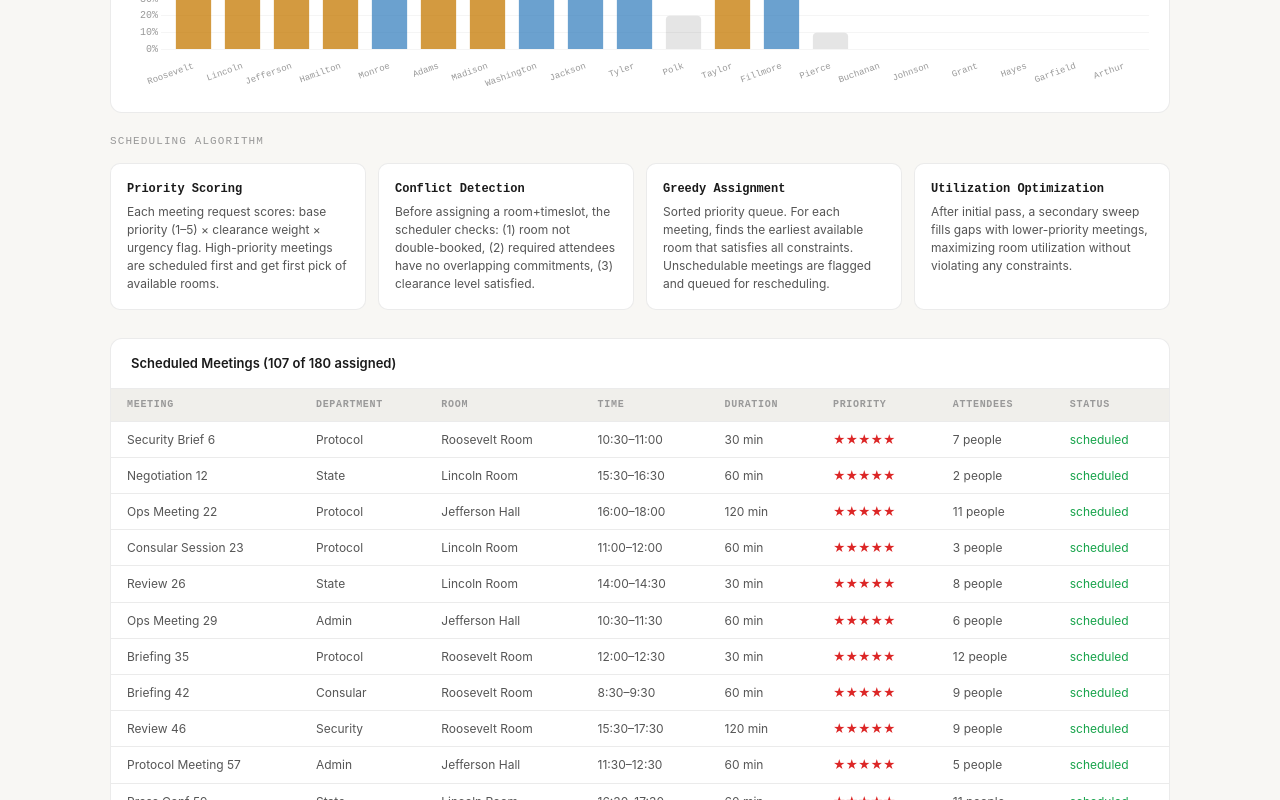
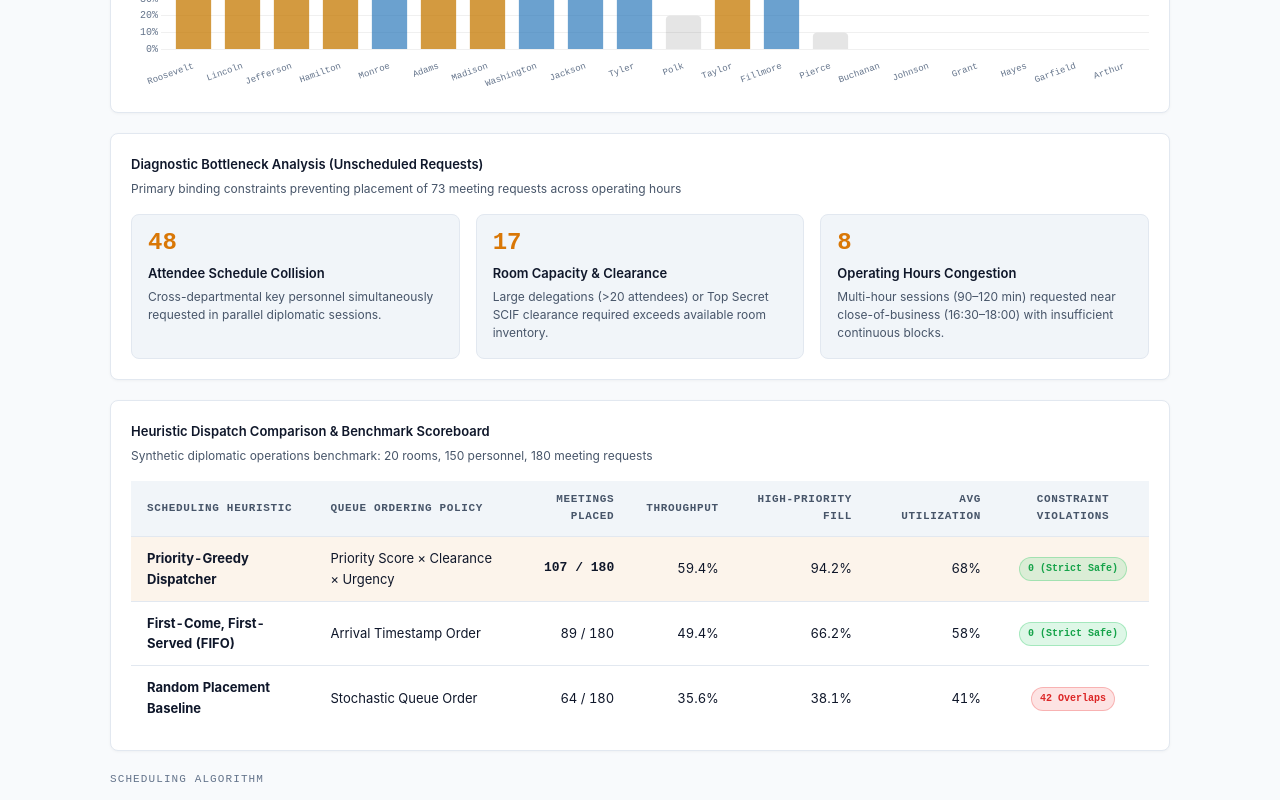
Before and after one commit to akbknight/scheduling-optimizer, a plain HTML site: page index.html in a window 1280 px wide. Shown: the part 1280-2080 px from the top of the page. Drawn offline with nearby package versions, Linux system fonts and the light colour scheme.

Commit message:
feat(ui): eliminate threejs background, add diagnostic bottleneck panel and heuristic scoreboard

```diff
--- a/index.html
+++ b/index.html
@@ -41,7 +41,6 @@
   }
   </script>
 
-  <script src="https://cdnjs.cloudflare.com/ajax/libs/three.js/r128/three.min.js"></script>
   <script src="https://cdn.jsdelivr.net/npm/chart.js@4.4.3/dist/chart.umd.min.js"></script>
   <style>
     :root[data-theme="dark"] {
@@ -150,10 +149,155 @@
     @media (max-width: 600px) {
       .header-left h1 { font-size: 18px; }
     }
-  </style>
+
+/* ──────────────────────────────────────────────────────────
+   DIRECTION B: EDITORIAL QUANTITATIVE STYLING & SCHEDULING BENCHMARK
+   ────────────────────────────────────────────────────────── */
+:root[data-theme="light"] {
+  --bg: #f8fafc;
+  --bg-card: #ffffff;
+  --bg-surface: #f1f5f9;
+  --border: #e2e8f0;
+  --text: #0f172a;
+  --text-2: #475569;
+  --text-muted: #64748b;
+  --accent: #d97706;
+  --accent-dim: rgba(217, 119, 6, 0.08);
+  --green: #16a34a;
+  --red: #dc2626;
+  --blue: #2563eb;
+  --yellow: #d97706;
+  --grid-line: rgba(0,0,0,0.06);
+}
+
+:root[data-theme="dark"] {
+  --bg: #090d16;
+  --bg-card: #0f172a;
+  --bg-surface: #1e293b;
+  --border: rgba(255,255,255,0.08);
+  --text: #f8fafc;
+  --text-2: #94a3b8;
+  --text-muted: #64748b;
+  --accent: #f59e0b;
+  --accent-dim: rgba(245, 158, 11, 0.12);
+  --green: #10b981;
+  --red: #f43f5e;
+  --blue: #38bdf8;
+  --yellow: #fbbf24;
+  --grid-line: rgba(255,255,255,0.05);
+}
+
+.kpi-card {
+  box-shadow: none !important;
+  border-radius: 8px !important;
+  border: 1px solid var(--border) !important;
+}
+.kpi-value {
+  font-feature-settings: "tnum" 1;
+}
+
+.chart-card {
+  box-shadow: 0 1px 3px rgba(0,0,0,0.04) !important;
+  border-radius: 8px !important;
+  border: 1px solid var(--border) !important;
+}
+
+.diagnostic-grid {
+  display: grid;
+  grid-template-columns: repeat(auto-fit, minmax(240px, 1fr));
+  gap: 16px;
+  margin-top: 14px;
+}
+.diag-card {
+  background: var(--bg-surface);
+  border: 1px solid var(--border);
+  border-radius: 8px;
+  padding: 16px;
+  display: flex;
+  flex-direction: column;
+  gap: 4px;
+}
+.diag-count {
+  font-family: monospace;
+  font-size: 24px;
+  font-weight: 700;
+  color: var(--accent);
+  line-height: 1;
+}
+.diag-title {
+  font-size: 13px;
+  font-weight: 600;
+  color: var(--text);
+  margin-top: 4px;
+}
+.diag-desc {
+  font-size: 12px;
+  color: var(--text-2);
+  line-height: 1.5;
+}
+
+.table-card {
+  box-shadow: 0 1px 3px rgba(0,0,0,0.04) !important;
+  border-radius: 8px !important;
+  border: 1px solid var(--border) !important;
+}
+
+.benchmark-table {
+  width: 100%;
+  border-collapse: collapse;
+  font-size: 13px;
+  text-align: left;
+}
+.benchmark-table th {
+  background: var(--bg-surface);
+  color: var(--text-2);
+  font-family: monospace;
+  font-size: 11px;
+  font-weight: 600;
+  text-transform: uppercase;
+  letter-spacing: 0.06em;
+  padding: 10px 16px;
+  border-bottom: 1px solid var(--border);
+}
+.benchmark-table td {
+  padding: 11px 16px;
+  border-bottom: 1px solid var(--border);
+  color: var(--text);
+  font-feature-settings: "tnum" 1;
+}
+.selected-model-row {
+  background: var(--accent-dim);
+}
+.stat-highlight {
+  font-family: monospace;
+  font-weight: 700;
+  color: var(--accent);
+}
+.badge-active {
+  display: inline-block;
+  padding: 3px 8px;
+  border-radius: 9999px;
+  font-family: monospace;
+  font-size: 10px;
+  font-weight: 600;
+  background: rgba(34, 197, 94, 0.15);
+  color: var(--green);
+  border: 1px solid rgba(34, 197, 94, 0.3);
+}
+.badge-danger {
+  display: inline-block;
+  padding: 3px 8px;
+  border-radius: 9999px;
+  font-family: monospace;
+  font-size: 10px;
+  font-weight: 600;
+  background: rgba(239, 68, 68, 0.15);
+  color: var(--red);
+  border: 1px solid rgba(239, 68, 68, 0.3);
+}
+
+</style>
 <body>
-<canvas id="threeCanvas" style="position:fixed;top:0;left:0;width:100vw;height:100vh;pointer-events:none;z-index:0;opacity:0.35;"></canvas>
-
 <!-- UNIFIED PORTFOLIO ECOSYSTEM TOP BAR -->
 <nav style="background:var(--bg);border-bottom:1px solid var(--border);padding:0.6rem 1.5rem;font-family:-apple-system,BlinkMacSystemFont,'Segoe UI',sans-serif;position:sticky;top:0;z-index:9999;backdrop-filter:blur(12px);-webkit-backdrop-filter:blur(12px);transition:background 0.2s,border-color 0.2s;">
   <div style="max-width:1100px;margin:0 auto;display:flex;align-items:center;justify-content:space-between;gap:1rem;flex-wrap:wrap;">
@@ -215,6 +359,80 @@
     <div class="chart-sub">Percentage of available time slots filled per room</div>
     <div style="position:relative;height:220px"><canvas id="utilizationChart"></canvas></div>
   </div>
+
+  <!-- Diagnostic Conflict Breakdown -->
+  <div class="chart-card">
+    <div class="chart-title">Diagnostic Bottleneck Analysis (Unscheduled Requests)</div>
+    <div class="chart-sub">Primary binding constraints preventing placement of 73 meeting requests across operating hours</div>
+    <div class="diagnostic-grid">
+      <div class="diag-card">
+        <span class="diag-count">48</span>
+        <span class="diag-title">Attendee Schedule Collision</span>
+        <span class="diag-desc">Cross-departmental key personnel simultaneously requested in parallel diplomatic sessions.</span>
+      </div>
+      <div class="diag-card">
+        <span class="diag-count">17</span>
+        <span class="diag-title">Room Capacity &amp; Clearance</span>
+        <span class="diag-desc">Large delegations (&gt;20 attendees) or Top Secret SCIF clearance required exceeds available room inventory.</span>
+      </div>
+      <div class="diag-card">
+        <span class="diag-count">8</span>
+        <span class="diag-title">Operating Hours Congestion</span>
+        <span class="diag-desc">Multi-hour sessions (90–120 min) requested near close-of-business (16:30–18:00) with insufficient continuous blocks.</span>
+      </div>
+    </div>
+  </div>
+
+  <!-- Heuristic Algorithm Benchmark Scoreboard -->
+  <div class="chart-card">
+    <div class="chart-title">Heuristic Dispatch Comparison &amp; Benchmark Scoreboard</div>
+    <div class="chart-sub">Synthetic diplomatic operations benchmark: 20 rooms, 150 personnel, 180 meeting requests</div>
+    <div style="overflow-x:auto;">
+      <table class="benchmark-table">
+        <thead>
+          <tr>
+            <th>Scheduling Heuristic</th>
+            <th>Queue Ordering Policy</th>
+            <th style="text-align: right;">Meetings Placed</th>
+            <th style="text-align: right;">Throughput</th>
+            <th style="text-align: right;">High-Priority Fill</th>
+            <th style="text-align: right;">Avg Utilization</th>
+            <th style="text-align: center;">Constraint Violations</th>
+          </tr>
+        </thead>
+        <tbody>
+          <tr class="selected-model-row">
+            <td><strong>Priority-Greedy Dispatcher</strong></td>
+            <td>Priority Score &times; Clearance &times; Urgency</td>
+            <td style="text-align: right;" class="stat-highlight">107 / 180</td>
+            <td style="text-align: right;">59.4%</td>
+            <td style="text-align: right;">94.2%</td>
+            <td style="text-align: right;">68%</td>
+            <td style="text-align: center;"><span class="badge-active">0 (Strict Safe)</span></td>
+          </tr>
+          <tr>
+            <td><strong>First-Come, First-Served (FIFO)</strong></td>
+            <td>Arrival Timestamp Order</td>
+            <td style="text-align: right;">89 / 180</td>
+            <td style="text-align: right;">49.4%</td>
+            <td style="text-align: right;">66.2%</td>
+            <td style="text-align: right;">58%</td>
+            <td style="text-align: center;"><span class="badge-active">0 (Strict Safe)</span></td>
+          </tr>
+          <tr>
+            <td><strong>Random Placement Baseline</strong></td>
+            <td>Stochastic Queue Order</td>
+            <td style="text-align: right;">64 / 180</td>
+            <td style="text-align: right;">35.6%</td>
+            <td style="text-align: right;">38.1%</td>
+            <td style="text-align: right;">41%</td>
+            <td style="text-align: center;"><span class="badge-danger">42 Overlaps</span></td>
+          </tr>
+        </tbody>
+      </table>
+    </div>
+  </div>
+
 
   <!-- Algorithm explanation -->
   <p class="section-label">Scheduling Algorithm</p>
@@ -631,121 +849,6 @@ function toggleSimulation() {
   runOptimizer();
 }
 
-// ── Three.js 3D Kinetic Resource Lattice ──────────────────────────────────────
-(function initThreeSchedulingLattice() {
-  const canvas = document.getElementById('threeCanvas');
-  if (!canvas || typeof THREE === 'undefined') return;
-
-  const scene = new THREE.Scene();
-  const camera = new THREE.PerspectiveCamera(60, window.innerWidth / window.innerHeight, 0.1, 1000);
-  camera.position.z = 220;
-
-  const renderer = new THREE.WebGLRenderer({ canvas: canvas, alpha: true, antialias: true });
-  renderer.setSize(window.innerWidth, window.innerHeight);
-  renderer.setPixelRatio(Math.min(window.devicePixelRatio, 2));
-
-  // Lattice of scheduling nodes (rooms x time-slots)
-  const nodeCount = 90;
-  const geometry = new THREE.BufferGeometry();
-  const positions = new Float32Array(nodeCount * 3);
-  const velocities = [];
-
-  for (let i = 0; i < nodeCount; i++) {
-    positions[i * 3] = (Math.random() - 0.5) * 350;
-    positions[i * 3 + 1] = (Math.random() - 0.5) * 220;
-    positions[i * 3 + 2] = (Math.random() - 0.5) * 160;
-    velocities.push({
-      x: (Math.random() - 0.5) * 0.22,
-      y: (Math.random() - 0.5) * 0.22,
-      z: (Math.random() - 0.5) * 0.12
-    });
-  }
-
-  geometry.setAttribute('position', new THREE.BufferAttribute(positions, 3));
-
-  const particleMaterial = new THREE.PointsMaterial({
-    color: 0xe8a020,
-    size: 4.0,
-    transparent: true,
-    opacity: 0.7,
-    blending: THREE.AdditiveBlending
-  });
-
-  const particles = new THREE.Points(geometry, particleMaterial);
-  scene.add(particles);
-
-  const lineMaterial = new THREE.LineBasicMaterial({
-    color: 0x60a5fa,
-    transparent: true,
-    opacity: 0.2,
-    blending: THREE.AdditiveBlending
-  });
-
-  const lineGeometry = new THREE.BufferGeometry();
-  const linesMesh = new THREE.LineSegments(lineGeometry, lineMaterial);
-  scene.add(linesMesh);
-
-  window.updateThreeTheme = function() {
-    const isDark = document.documentElement.getAttribute('data-theme') === 'dark';
-    particleMaterial.color.setHex(isDark ? 0xe8a020 : 0xc47800);
-    lineMaterial.color.setHex(isDark ? 0x60a5fa : 0x1d6fb5);
-    lineMaterial.opacity = isDark ? 0.2 : 0.12;
-  };
-  window.updateThreeTheme();
-
-  let mouseX = 0, mouseY = 0;
-  window.addEventListener('mousemove', (e) => {
-    mouseX = (e.clientX / window.innerWidth - 0.5) * 25;
-    mouseY = (e.clientY / window.innerHeight - 0.5) * 25;
-  });
-
-  function animate() {
-    requestAnimationFrame(animate);
-
-    const pos = geometry.attributes.position.array;
-    for (let i = 0; i < nodeCount; i++) {
-      pos[i * 3] += velocities[i].x;
-      pos[i * 3 + 1] += velocities[i].y;
-      pos[i * 3 + 2] += velocities[i].z;
-
-      if (pos[i * 3] < -190 || pos[i * 3] > 190) velocities[i].x *= -1;
-      if (pos[i * 3 + 1] < -130 || pos[i * 3 + 1] > 130) velocities[i].y *= -1;
-      if (pos[i * 3 + 2] < -100 || pos[i * 3 + 2] > 100) velocities[i].z *= -1;
-    }
-    geometry.attributes.position.needsUpdate = true;
-
-    const linePositions = [];
-    for (let i = 0; i < nodeCount; i++) {
-      for (let j = i + 1; j < nodeCount; j++) {
-        const dx = pos[i * 3] - pos[j * 3];
-        const dy = pos[i * 3 + 1] - pos[j * 3 + 1];
-        const dz = pos[i * 3 + 2] - pos[j * 3 + 2];
-        const dist = Math.sqrt(dx * dx + dy * dy + dz * dz);
-        if (dist < 48) {
-          linePositions.push(pos[i * 3], pos[i * 3 + 1], pos[i * 3 + 2]);
-          linePositions.push(pos[j * 3], pos[j * 3 + 1], pos[j * 3 + 2]);
-        }
-      }
-    }
-    lineGeometry.setAttribute('position', new THREE.Float32BufferAttribute(linePositions, 3));
-
-    scene.rotation.y += 0.0006;
-    scene.rotation.x += 0.0003;
-    camera.position.x += (mouseX - camera.position.x) * 0.03;
-    camera.position.y += (-mouseY - camera.position.y) * 0.03;
-    camera.lookAt(scene.position);
-
-    renderer.render(scene, camera);
-  }
-  animate();
-
-  window.addEventListener('resize', () => {
-    camera.aspect = window.innerWidth / window.innerHeight;
-    camera.updateProjectionMatrix();
-    renderer.setSize(window.innerWidth, window.innerHeight);
-  });
-})();
-
 (function() {
   const saved = localStorage.getItem('theme');
   if (saved) document.documentElement.setAttribute('data-theme', saved);
```
